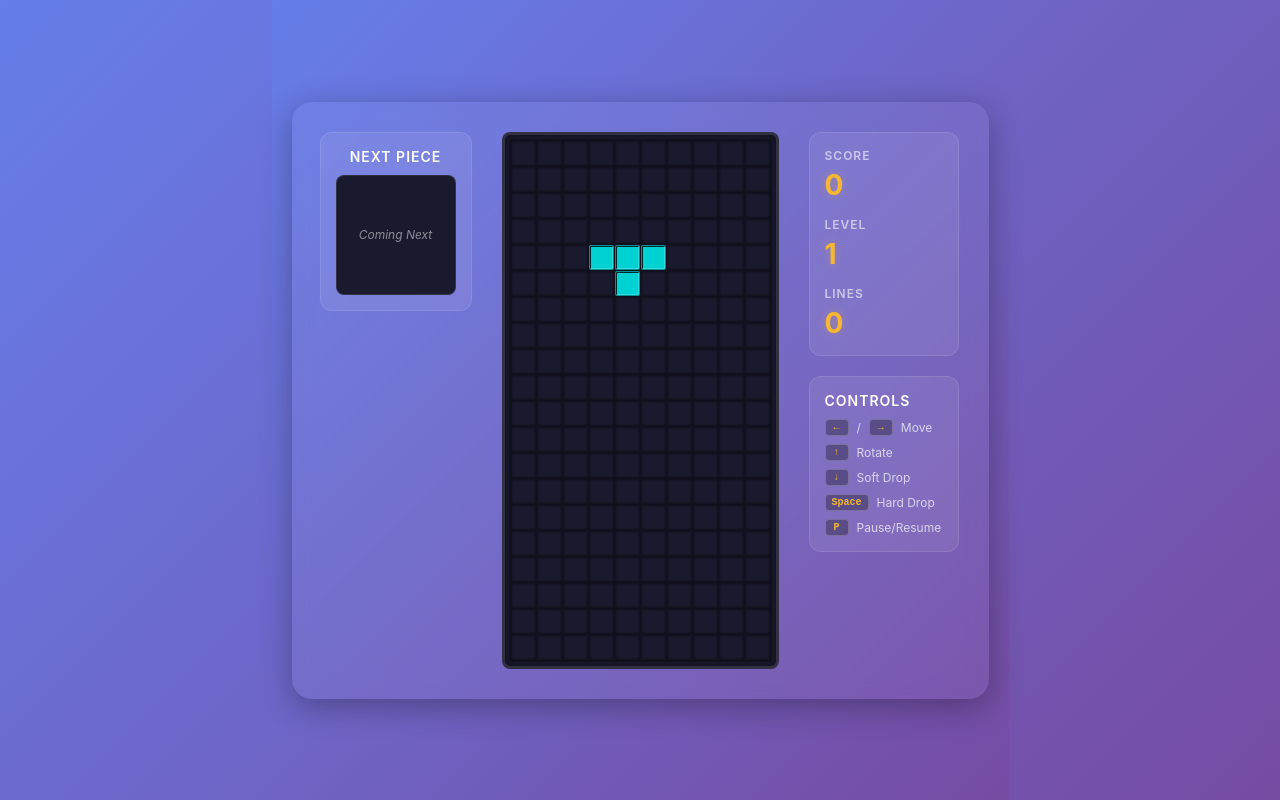
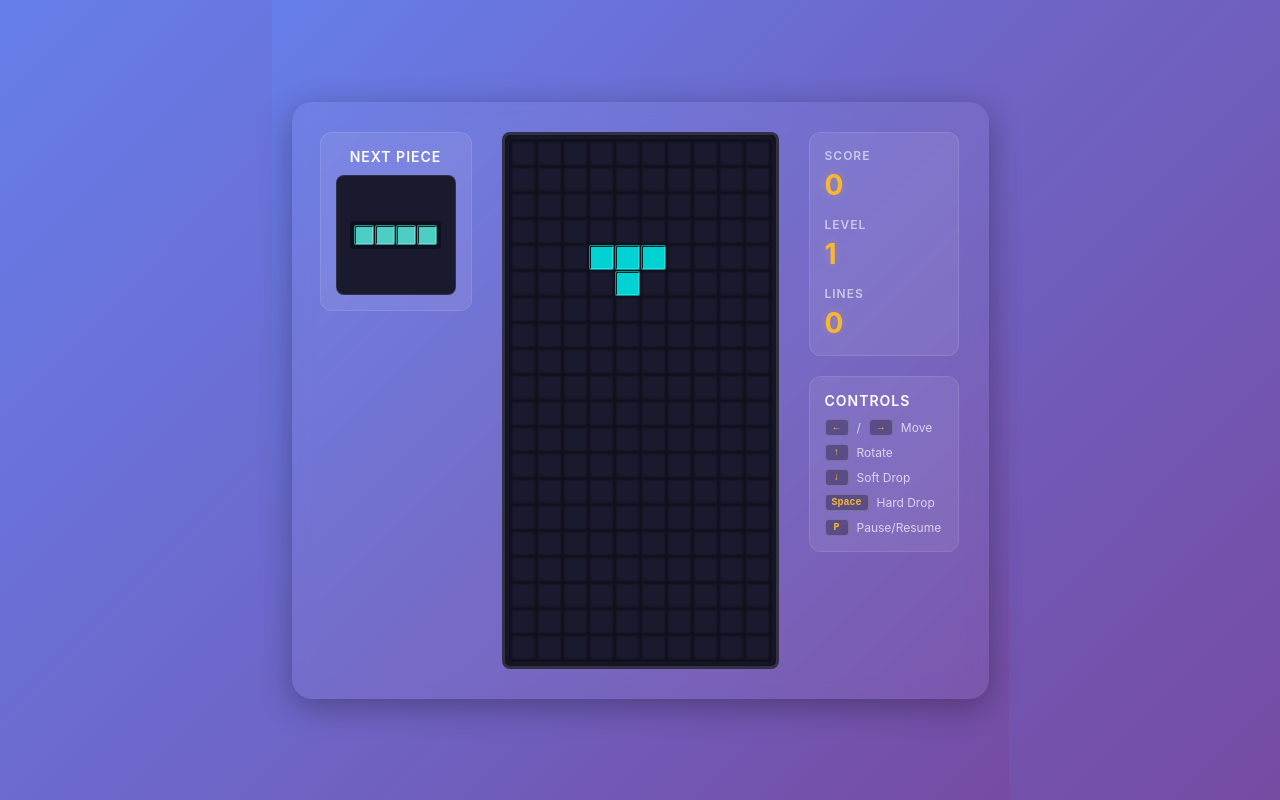
Before and after one commit to James-Qu/tetris, an Angular app: page / in a window 1280 px wide. Built offline with nearby package versions, Linux system fonts and the light colour scheme.

Commit message:
next piece implementation

```diff
--- a/src/app/app.component.html
+++ b/src/app/app.component.html
@@ -4,8 +4,19 @@
       <div class="info-panel">
         <h2>Next Piece</h2>
         <div class="next-piece-preview">
-          <!-- Placeholder for next piece preview -->
-          <div class="placeholder">Coming Next</div>
+          <div *ngIf="nextPiece" class="preview-grid">
+            <div
+              *ngFor="let row of nextPiece.shape; let y = index"
+              class="preview-row"
+            >
+              <div
+                *ngFor="let cell of row; let x = index"
+                class="preview-cell"
+                [style.background-color]="getBackgroundColor(getColorIndex(nextPiece.color))"
+                [style.visibility]="cell ? 'visible' : 'hidden'"
+              ></div>
+            </div>
+          </div>
         </div>
       </div>
     </div>
--- a/src/app/app.component.scss
+++ b/src/app/app.component.scss
@@ -201,9 +201,32 @@
   color: rgba(255, 255, 255, 0.5);
   font-size: 12px;
 
-  .placeholder {
-    text-align: center;
-    font-style: italic;
+  .preview-grid {
+    display: flex;
+    flex-direction: column;
+    gap: 1px;
+    background: #0f0f1e;
+    padding: 4px;
+    border-radius: 4px;
+  }
+
+  .preview-row {
+    display: flex;
+    gap: 1px;
+  }
+
+  .preview-cell {
+    width: 20px;
+    height: 20px;
+    background-color: #1a1a2e;
+    border: 1px solid rgba(0, 0, 0, 0.3);
+    border-radius: 2px;
+    box-shadow: inset 0 0 2px rgba(0, 0, 0, 0.5);
+    transition: background-color 0.1s ease;
+
+    &:not([style*="rgb(26, 26, 46)"]) {
+      box-shadow: inset -1px -1px 0 rgba(255, 255, 255, 0.2), inset 1px 1px 0 rgba(0, 0, 0, 0.8);
+    }
   }
 }
 
--- a/src/app/app.component.ts
+++ b/src/app/app.component.ts
@@ -1,5 +1,5 @@
 import { Component, OnInit, OnDestroy, HostListener } from '@angular/core';
-import { TetrisService } from './tetris.service';
+import { TetrisService, Piece } from './tetris.service';
 import { Subscription, interval } from 'rxjs';
 import { switchMap } from 'rxjs/operators';
 
@@ -20,6 +20,7 @@ export class AppComponent implements OnInit, OnDestroy {
   gameOver = false;
   gameActive = false;
   isPaused = false;
+  nextPiece: Piece | null = null;
 
   private gameTickSubscription: Subscription | null = null;
   private boardSubscription: Subscription | null = null;
@@ -28,6 +29,7 @@ export class AppComponent implements OnInit, OnDestroy {
   private linesSubscription: Subscription | null = null;
   private gameOverSubscription: Subscription | null = null;
   private speedSubscription: Subscription | null = null;
+  private nextPieceSubscription: Subscription | null = null;
 
   readonly CELL_COLORS = [
     '#1a1a2e', // empty (dark background)
@@ -67,6 +69,10 @@ export class AppComponent implements OnInit, OnDestroy {
       }
     });
 
+    this.nextPieceSubscription = this.tetrisService.nextPiece$.subscribe(piece => {
+      this.nextPiece = piece;
+    });
+
     this.startGame();
   }
 
@@ -78,6 +84,7 @@ export class AppComponent implements OnInit, OnDestroy {
     this.linesSubscription?.unsubscribe();
     this.gameOverSubscription?.unsubscribe();
     this.speedSubscription?.unsubscribe();
+    this.nextPieceSubscription?.unsubscribe();
   }
 
   startGame(): void {
@@ -167,6 +174,19 @@ export class AppComponent implements OnInit, OnDestroy {
     return this.CELL_COLORS[colorIndex];
   }
 
+  getColorIndex(color: string): number {
+    switch (color) {
+      case '#ffa502': return 1;
+      case '#00d2d3': return 2;
+      case '#ff6b6b': return 3;
+      case '#4ecdc4': return 4;
+      case '#f7b731': return 5;
+      case '#45b7d1': return 6;
+      case '#5f27cd': return 7;
+      default: return 8;
+    }
+  }
+
   resetGame(): void {
     this.gameOver = false;
     this.startGame();
```
